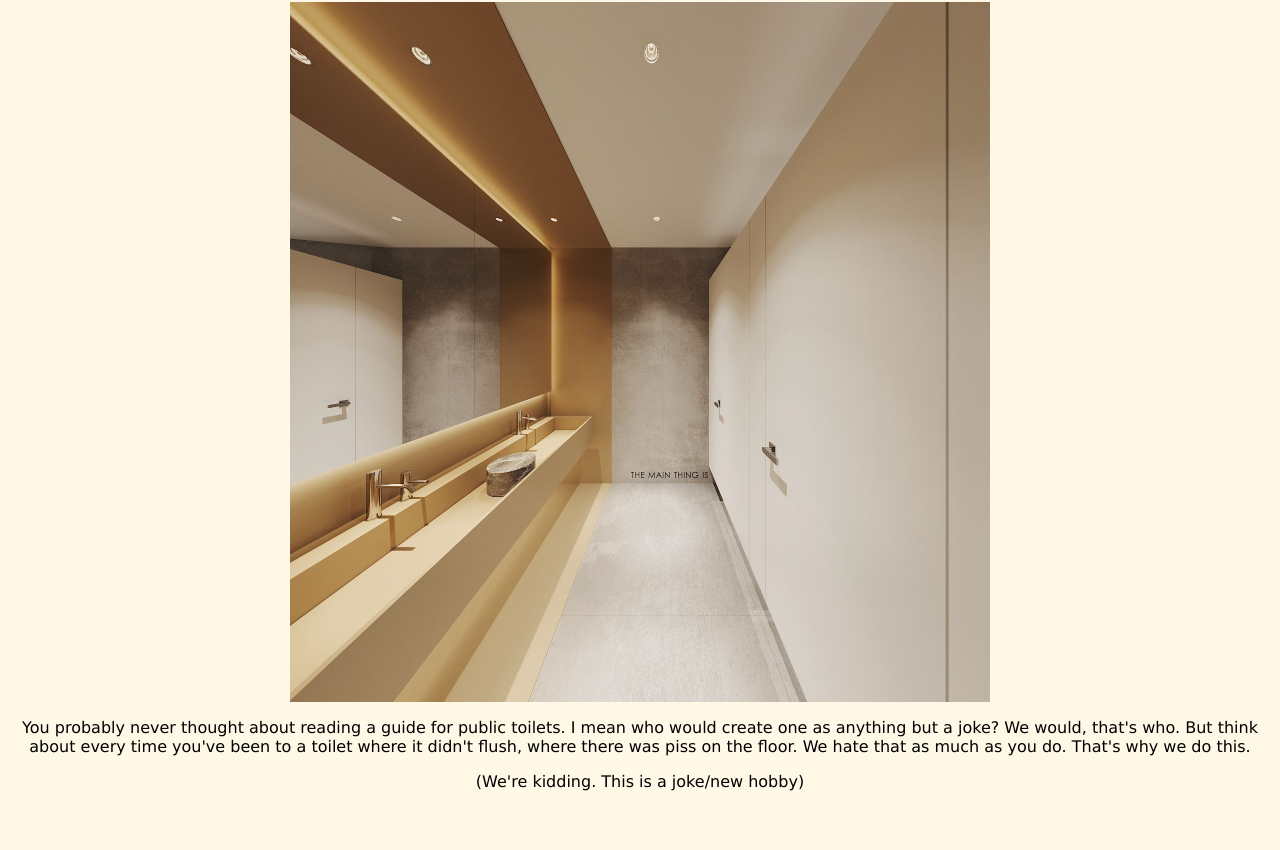
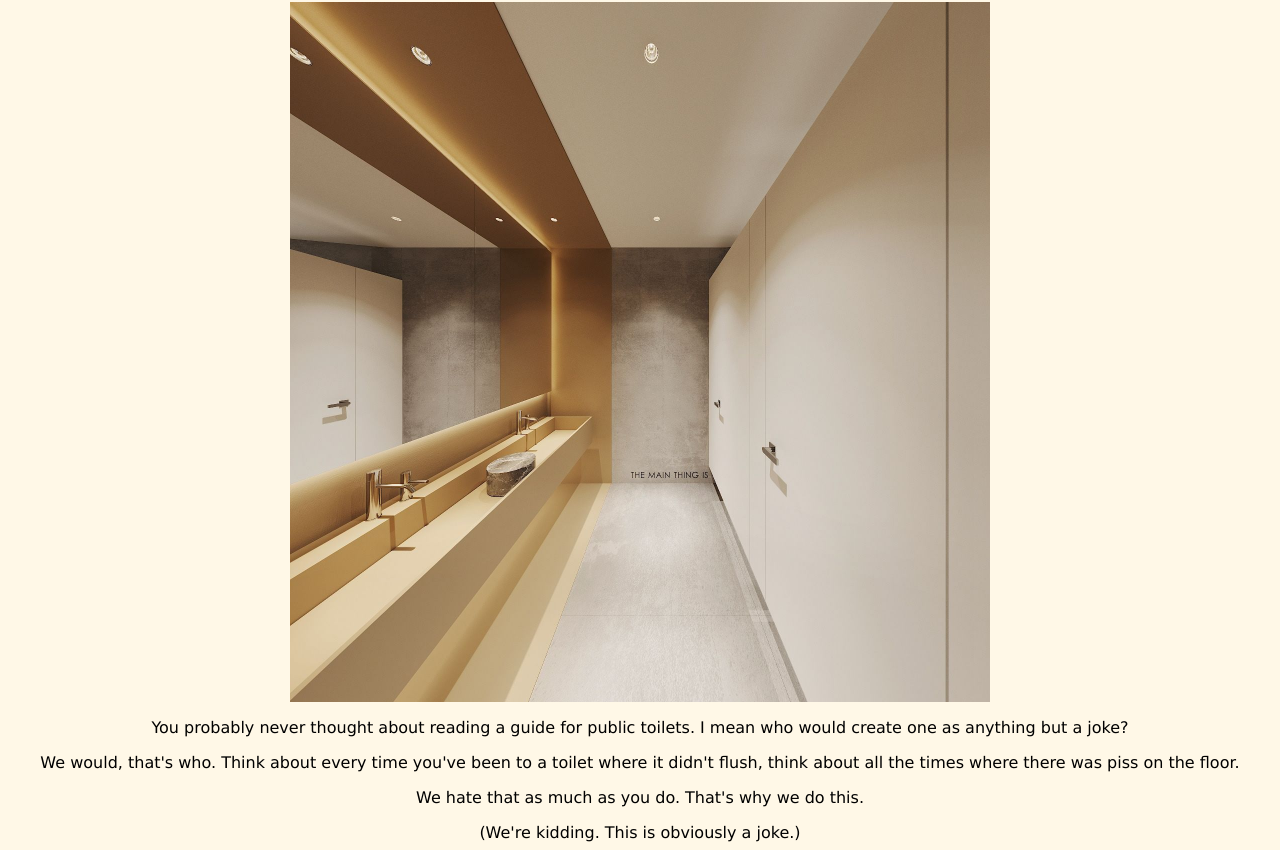
Before and after one commit to Hernz-bearnz/A-londoners-guide-to-public-bathrooms, a plain HTML site: page index.html in a window 1280 px wide. Shown: the part 79-929 px from the top of the page. Before the commit the page ends 878 px from the top, so only its background shows below. Drawn offline with Linux system fonts and the light colour scheme.

Commit message:
Make text take up ony center of screen

```diff
--- a/index.html
+++ b/index.html
@@ -9,9 +9,10 @@
 <body>
     <h1 class="text">A Londoners guide to public bathrooms</h1>
     <img class="center" src="Public.jpg" alt="">
-    <p class="text">You probably never thought about reading a guide for public toilets. I mean who would create one as anything but a joke?
-        We would, that's who. But think about every time you've been to a toilet where it didn't flush, where there was piss on the floor.
-        We hate that as much as you do. That's why we do this. </p>
-    <div class="text">(We're kidding. This is a joke/new hobby)</div>
+    <p class="text">You probably never thought about reading a guide for public toilets. I mean who would create one as anything but a joke? </p>
+    <p>We would, that's who. Think about every time you've been to a toilet where it didn't flush, think about all the times where there was piss on the
+    floor.</p>
+    <p>We hate that as much as you do. That's why we do this.</p>
+    <div class="text">(We're kidding. This is obviously a joke.)</div>
 </body>
 </html>
--- a/style.css
+++ b/style.css
@@ -6,7 +6,7 @@ img{
 *{
     background-color: #fff8e7;
 }
-.text{
+p{
         font-family: Verdana, Geneva, Tahoma, sans-serif;
         text-align: center;
 
@@ -15,3 +15,7 @@ img.center {
     display: block;
     margin: 0 auto;
 }
+.text{
+    font-family: Verdana, Geneva, Tahoma, sans-serif;
+    text-align: center;
+}
```
